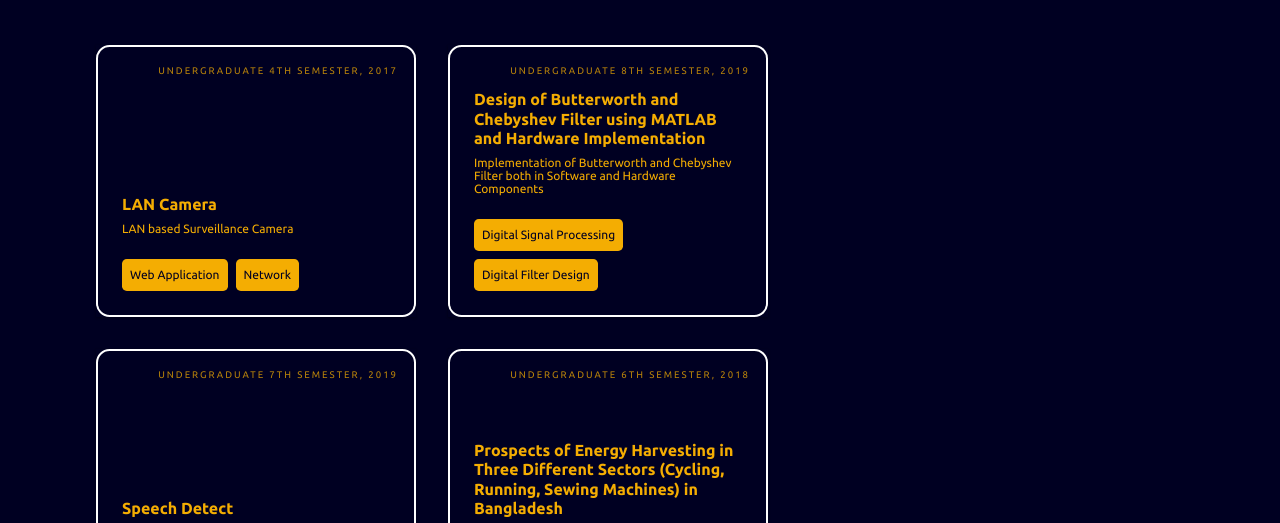
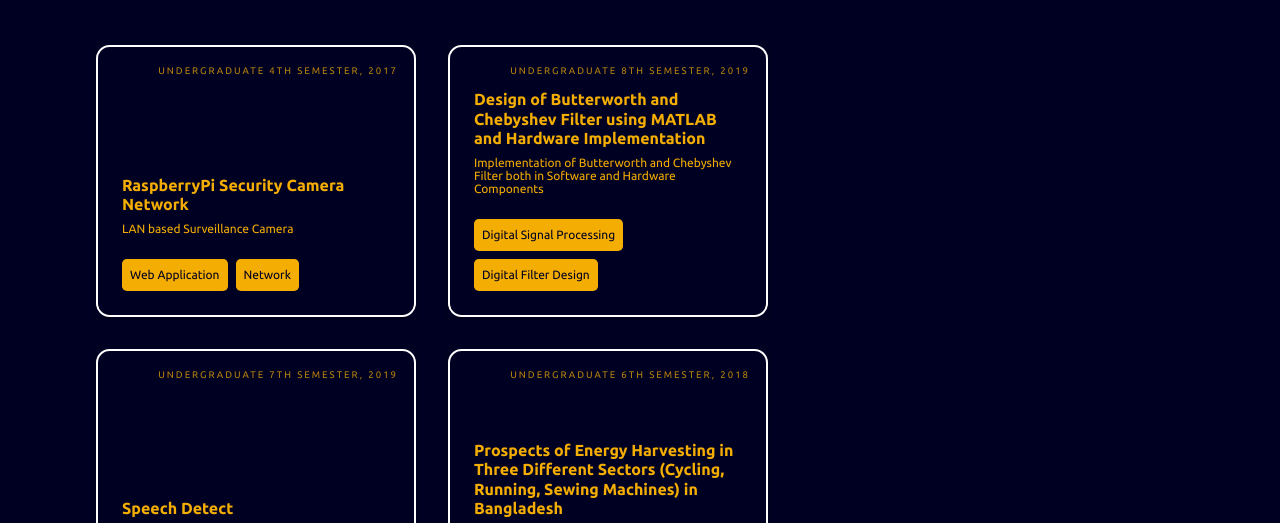
Before and after one commit to NavidNaf/NavidNaf.github.io, a plain HTML site: page projects.html in a window 1280 px wide. Shown: the part 203-726 px from the top of the page. Drawn offline with Linux system fonts and the light colour scheme.

Commit message:
RPi Project Added

```diff
--- a/projects.html
+++ b/projects.html
@@ -42,9 +42,9 @@
         <h1 class="sub-title-page">Undergraduate Projects</h1>
         <section class="cards-wrapper">
             <div class="card-grid-space">
-                <a class="card" href="blog-post-3.html">
+                <a class="card" href="https://www.researchgate.net/project/RaspberryPi-Security-Camera-Network" target="new">
                     <div>
-                        <h1>LAN Camera</h1>
+                        <h1>RaspberryPi Security Camera Network</h1>
                         <p>LAN based Surveillance Camera</p>
                         <div class="date">Undergraduate 4th Semester, 2017</div>
                         <div class="tags">
```
Also changed, not shown: academics.html (+1 -1 lines).
